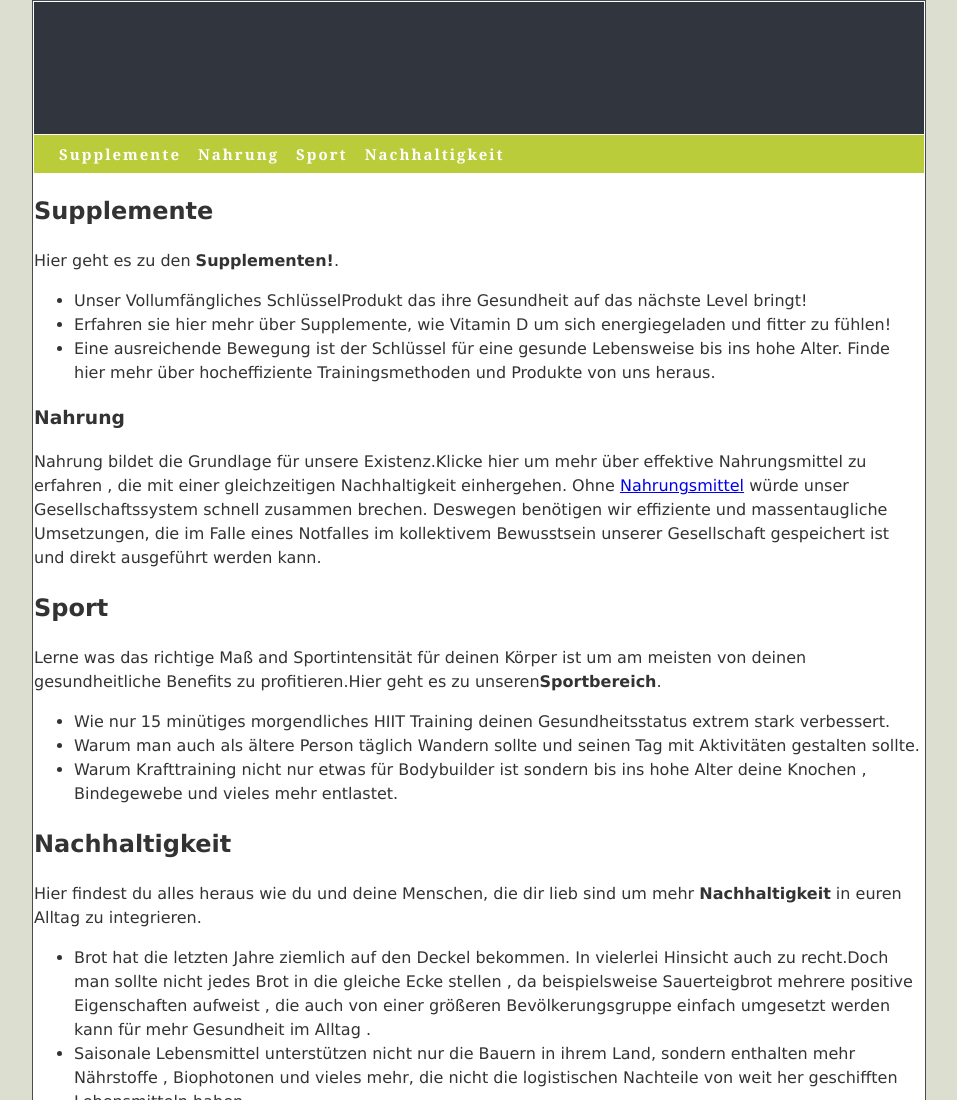
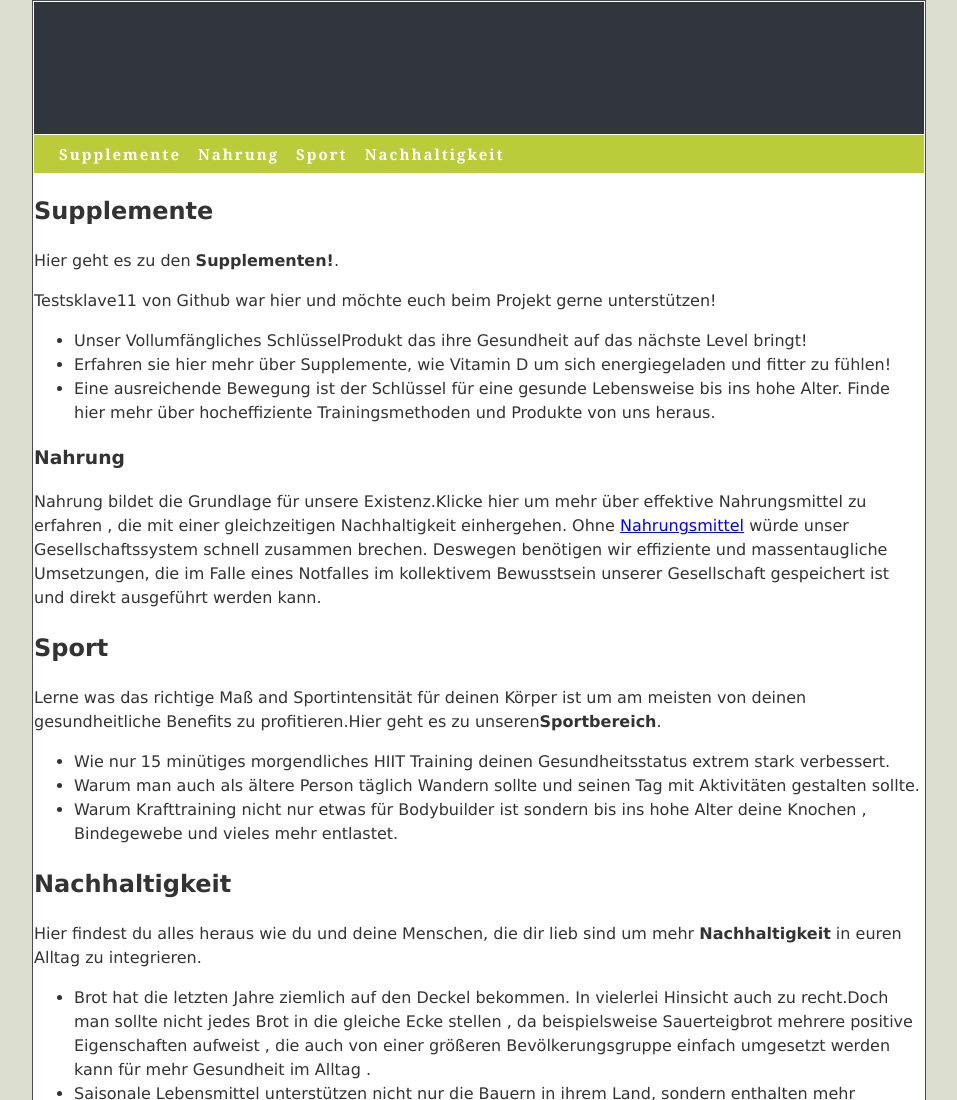
Before and after one commit to TestSklave11/ECommerceTestProjekt, a plain HTML site: page index.html in a window 1280 px wide. Shown: the top 1100 px of the page, without its empty margins (161-1118 px from the left). Drawn offline with Linux system fonts and the light colour scheme.

```diff
--- a/index.html
+++ b/index.html
@@ -25,6 +25,7 @@
         <h2>Supplemente</h2>
 
         <p>Hier geht es zu den <strong>Supplementen!</strong>.</p>
+        <p>Testsklave11 von Github war hier und möchte euch beim Projekt gerne unterstützen!</p>
 
         <ul>
         <li>Unser Vollumfängliches SchlüsselProdukt das ihre Gesundheit auf das nächste Level bringt!</li>
```
